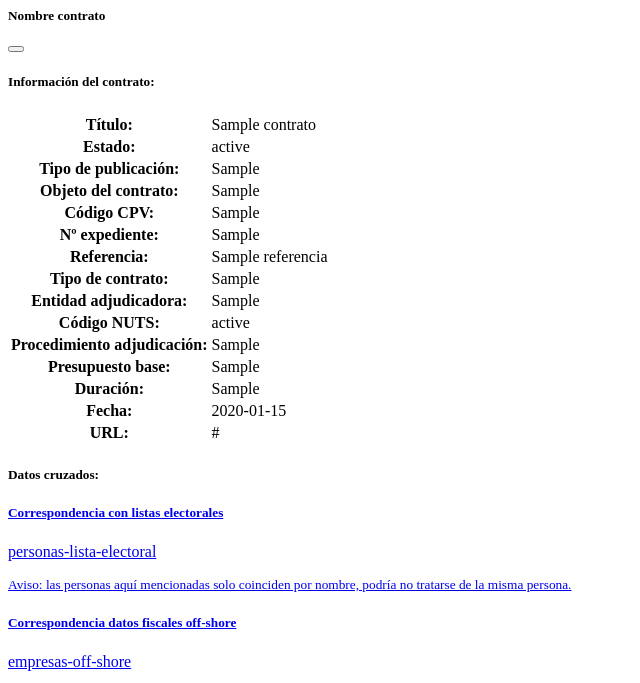
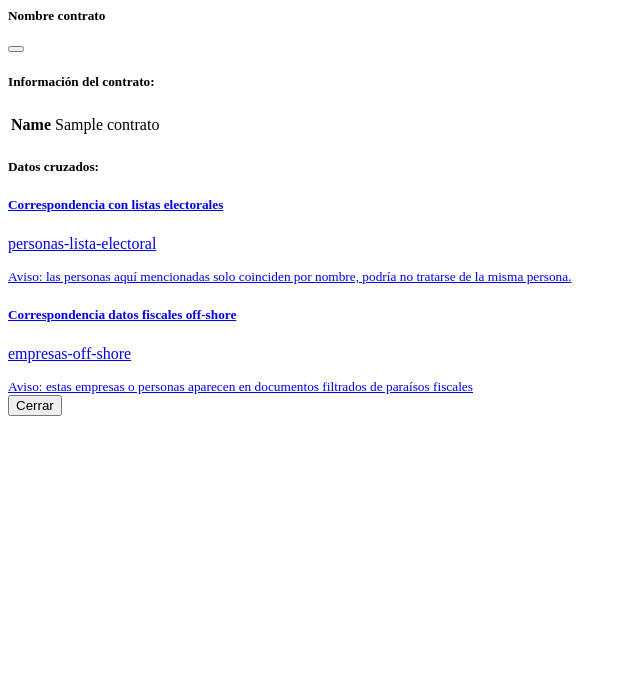
Before and after one commit to Patataman/ContratosMadrid, a Flask app: template website/app/templates/utils/modal_contratos.html in a window 1280 px wide. Shown: the top 683 px of the page, without its empty margins (0-640 px from the left). Run offline with Flask 2, Linux system fonts and the light colour scheme; the template is opened without the code that fills it: most values are stand-ins (such as "Sample title", 1, 10 or a date in 2020).

Commit message:
algunos detallitos del front

```diff
--- a/website/app/models/mongodb.py
+++ b/website/app/models/mongodb.py
@@ -50,7 +50,7 @@ class MongoDB:
         return list(self.database[CONTRACT_COLLECTION].find({}))
 
     def get_contracts_by_title(self, title):
-        return list(self.database[CONTRACT_COLLECTION].find({'titulo': {'$regex': ".*" + title + ".*"}}))
+        return list(self.database[CONTRACT_COLLECTION].find({'titulo': {'$regex': ".*" + title + ".*",'$options': 'i'}}))
 
     def get_contract_by_id(self, id):
         return self.database[CONTRACT_COLLECTION].find_one({'_id': id})
--- a/website/app/static/css/main.scss
+++ b/website/app/static/css/main.scss
@@ -21,7 +21,7 @@ b { font-weight: bold; }
     cursor:pointer;
     &.fa-pulse { animation-duration: 2s !important; }
 }
-.close-flash, .pointer { cursor:pointer; }
+.close-flash, .pointer, .pointer * { cursor:pointer; }
 
 nav {
     color: $color-secundary;
--- a/website/app/templates/base.html
+++ b/website/app/templates/base.html
@@ -13,7 +13,6 @@
         <link href="https://stackpath.bootstrapcdn.com/font-awesome/4.7.0/css/font-awesome.min.css" rel="stylesheet" integrity="sha384-wvfXpqpZZVQGK6TAh5PVlGOfQNHSoD2xbE+QkPxCAFlNEevoEH3Sl0sibVcOQVnN" crossorigin="anonymous">
         <script src="https://code.jquery.com/jquery-3.3.1.min.js" integrity="sha256-FgpCb/KJQlLNfOu91ta32o/NMZxltwRo8QtmkMRdAu8=" crossorigin="anonymous"></script>
         <script src="https://cdn.jsdelivr.net/npm/bootstrap@5.0.2/dist/js/bootstrap.bundle.min.js" integrity="sha384-MrcW6ZMFYlzcLA8Nl+NtUVF0sA7MsXsP1UyJoMp4YLEuNSfAP+JcXn/tWtIaxVXM" crossorigin="anonymous"></script>
-        <script src="https://maps.googleapis.com/maps/api/js?key={{ config.GOOGLE_API }}&libraries=visualization&callback=initMap"></script>
         {% block extrahead %}{% endblock %}
     </head>
     <body>
--- a/website/app/templates/utils/modal_contratos.html
+++ b/website/app/templates/utils/modal_contratos.html
@@ -13,66 +13,22 @@
                     <h5>Información del contrato:</h5>
                     <table class="table table-striped">
                         <tbody>
-                            <tr>
-                                <th scope="row">Título:</th>
-                                <td>{{ contrato.titulo }}</td>
-                            </tr>
-                            <tr>
-                                <th scope="row">Estado:</th>
-                                <td>{{ contrato.status }}</td>
-                            </tr>
-                            <tr>
-                                <th scope="row">Tipo de publicación:</th>
-                                <td>{{ contrato['tipo-publicacion'] }}</td>
-                            </tr>
-                            <tr>
-                                <th scope="row">Objeto del contrato:</th>
-                                <td>{{ contrato['objeto-del-contrato'] }}</td>
-                            </tr>
-                            <tr>
-                                <th scope="row">Código CPV:</th>
-                                <td>{{ contrato['codigo-cpv'] }}</td>
-                            </tr>
-                            <tr>
-                                <th scope="row">Nº expediente:</th>
-                                <td>{{ contrato['numero-de-expediente'] }}</td>
-                            </tr>
-                            <tr>
-                                <th scope="row">Referencia:</th>
-                                <td>{{ contrato.referencia }}</td>
-                            </tr>
-                            <tr>
-                                <th scope="row">Tipo de contrato:</th>
-                                <td>{{ contrato['tipo-de-contrato'] }}</td>
-                            </tr>
-                            <tr>
-                                <th scope="row">Entidad adjudicadora:</th>
-                                <td>{{ contrato['entidad-adjudicadora'] }}</td>
-                            </tr>
-                            <tr>
-                                <th scope="row">Código NUTS:</th>
-                                <td>{{ contrato.status}} </td>
-                            </tr>
-                            <tr>
-                                <th scope="row">Procedimiento adjudicación:</th>
-                                <td>{{ contrato['procedimiento-adjudicacion'] }}</td>
-                            </tr>
-                            <tr>
-                                <th scope="row">Presupuesto base:</th>
-                                <td>{{ contrato['presupuesto-base-licitacion-(sin-impuestos)'] }}</td>
-                            </tr>
-                            <tr>
-                                <th scope="row">Duración:</th>
-                                <td>{{ contrato['duracion-del-contrato'] }}</td>
-                            </tr>
-                            <tr>
-                                <th scope="row">Fecha:</th>
-                                <td>{{ contrato['alguna-fecha'] }}</td>
-                            </tr>
-                            <tr>
-                                <th scope="row">URL:</th>
-                                <td>{{ contrato.url }} </td>
-                            </tr>
+                            {% set keys = contrato.keys()|sort %}
+                            {% for k in keys %}
+                                {% if k == 'url' %}
+                                <tr>
+                                    <th scope='row'>{{ k|replace('-', ' ')|title }}</th>
+                                    <td>
+                                        <a href="{{ contrato[k] }}" target="_blank">{{ contrato[k] }}</a>
+                                    </td>
+                                </tr>
+                                {% elif k != '_id' %}
+                                <tr>
+                                    <th scope='row'>{{ k|replace('-', ' ')|title }}</th>
+                                    <td>{{ contrato[k] }}</td>
+                                </tr>
+                                {% endif %}
+                            {% endfor %}
                         </tbody>
                     </table>
                 </div>
--- a/website/app/templates/utils/search_bar.html
+++ b/website/app/templates/utils/search_bar.html
@@ -1,10 +1,9 @@
-<section class="our-height-3 col-12 d-flex align-items-center justify-content-center">
 <form id="search-form" method="POST" action="/results" class="col-5">
     <div class="input-group mb-3">
-            <input type="text" class="form-control" placeholder="Introduce tu búsqueda" name="busqueda"                                                                                         aria-label="Introduce tu búsqueda" aria-describedby="basic-addon2" {% if busqueda %} value="{{ busqueda }}" {% endif %}>
+        <input type="text" class="form-control" placeholder="Introduce tu búsqueda" name="busqueda"
+            aria-label="Introduce tu búsqueda" aria-describedby="basic-addon2" {% if busqueda %} value="{{ busqueda }}" {% endif %}>
         <div class="input-group-append">
             <button class="btn btn-outline-secondary" type="submit" id="search-button"><i class="fa fa-search"></i></span>
         </div>
     </div>
 </form>
-</section>
```
Also changed, not shown: website/app/static/js/index.js (added, +32 -0 lines), website/app/static/js/main.js (+0 -31 lines), website/app/templates/index.html (+14 -2 lines), website/app/templates/results.html (+11 -9 lines), website/app/views/main.py (+5 -4 lines). Lines whose indentation alone changed are shown as unchanged.
